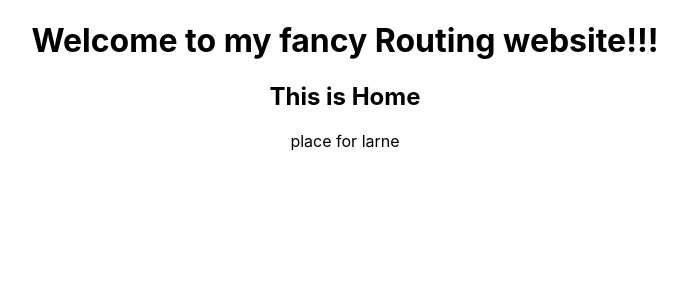
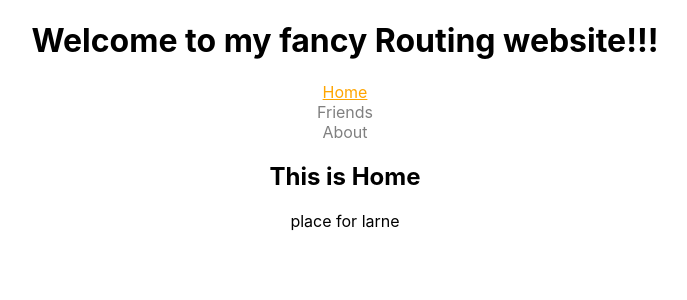
Before and after one commit to anwar-7/react-router-my-52, a React (Create React App) app: page / in a window 1280 px wide. Shown: the top 300 px of the page, without its empty margins (295-982 px from the left). Built offline with nearby package versions, Linux system fonts and the light colour scheme.

Commit message:
update router with components

```diff
--- a/src/App.js
+++ b/src/App.js
@@ -2,13 +2,14 @@ import { Route, Routes } from 'react-router-dom';
 import './App.css';
 import About from './components/About/About';
 import Friends from './components/Friends/Friends';
+import Header from './components/Header/Header';
 import Home from './components/Home/Home';
 import NotFound from './components/NotFound/NotFound';
 
 function App() {
   return (
     <div className="App">
-      <h1>Welcome to my fancy Routing website!!!</h1>
+      <Header />
       <Routes>
         <Route path="/" element={<Home />} />
         <Route path="/friends" element={<Friends />} />
--- /dev/null
+++ b/src/components/CustomLink/CustomLink.js
@@ -0,0 +1,24 @@
+import React from 'react';
+import { Link, useMatch, useResolvedPath } from 'react-router-dom';
+
+function CustomLink({ children, to, ...props }) {
+  let resolved = useResolvedPath(to);
+  let match = useMatch({ path: resolved.pathname, end: true });
+
+  return (
+    <div>
+      <Link
+        style={{
+          color: match ? 'orange' : 'gray',
+          textDecoration: match ? 'underline' : 'none',
+        }}
+        to={to}
+        {...props}
+      >
+        {children}
+      </Link>
+    </div>
+  );
+}
+
+export default CustomLink;
--- /dev/null
+++ b/src/components/Friend/Friend.js
@@ -0,0 +1,23 @@
+import React from 'react';
+import { useNavigate } from 'react-router-dom';
+
+const Friend = (props) => {
+  const { name, username, id } = props.friend;
+
+  const navigate = useNavigate();
+
+  const showFriendDetail = () => {
+    const path = `/friend/${id}`;
+    navigate(path);
+  };
+  return (
+    <div>
+      <h2>Name: {name}</h2>
+      <button onClick={showFriendDetail}>
+        {username} id:{id}
+      </button>
+    </div>
+  );
+};
+
+export default Friend;
--- a/src/components/Friends/Friends.js
+++ b/src/components/Friends/Friends.js
@@ -1,12 +1,24 @@
-import React from 'react';
+import React, { useEffect, useState } from 'react';
+import Friend from '../Friend/Friend';
 
 const Friends = () => {
+  const [friends, setFriends] = useState([]);
+
+  useEffect(() => {
+    fetch('https://jsonplaceholder.typicode.com/users')
+      .then((res) => res.json())
+      .then((json) => setFriends(json));
+  }, []);
   return (
     <div>
       <h2>Hello Friends.. How are you..</h2>
       <p>
-        <small>parle kicu taka dar dis...</small>
+        <small>Parle kicu taka dar dis..: {friends.length} </small>
       </p>
+
+      {friends.map((friend) => (
+        <Friend key={friend.id} friend={friend} />
+      ))}
     </div>
   );
 };
--- /dev/null
+++ b/src/components/Header/Header.js
@@ -0,0 +1,18 @@
+import React from 'react';
+// import { Link } from 'react-router-dom';
+import CustomLink from '../CustomLink/CustomLink';
+
+const Header = () => {
+  return (
+    <div>
+      <h1>Welcome to my fancy Routing website!!!</h1>
+      <nav>
+        <CustomLink to="/">Home</CustomLink>
+        <CustomLink to="/friends">Friends</CustomLink>
+        <CustomLink to="/about">About</CustomLink>
+      </nav>
+    </div>
+  );
+};
+
+export default Header;
```
